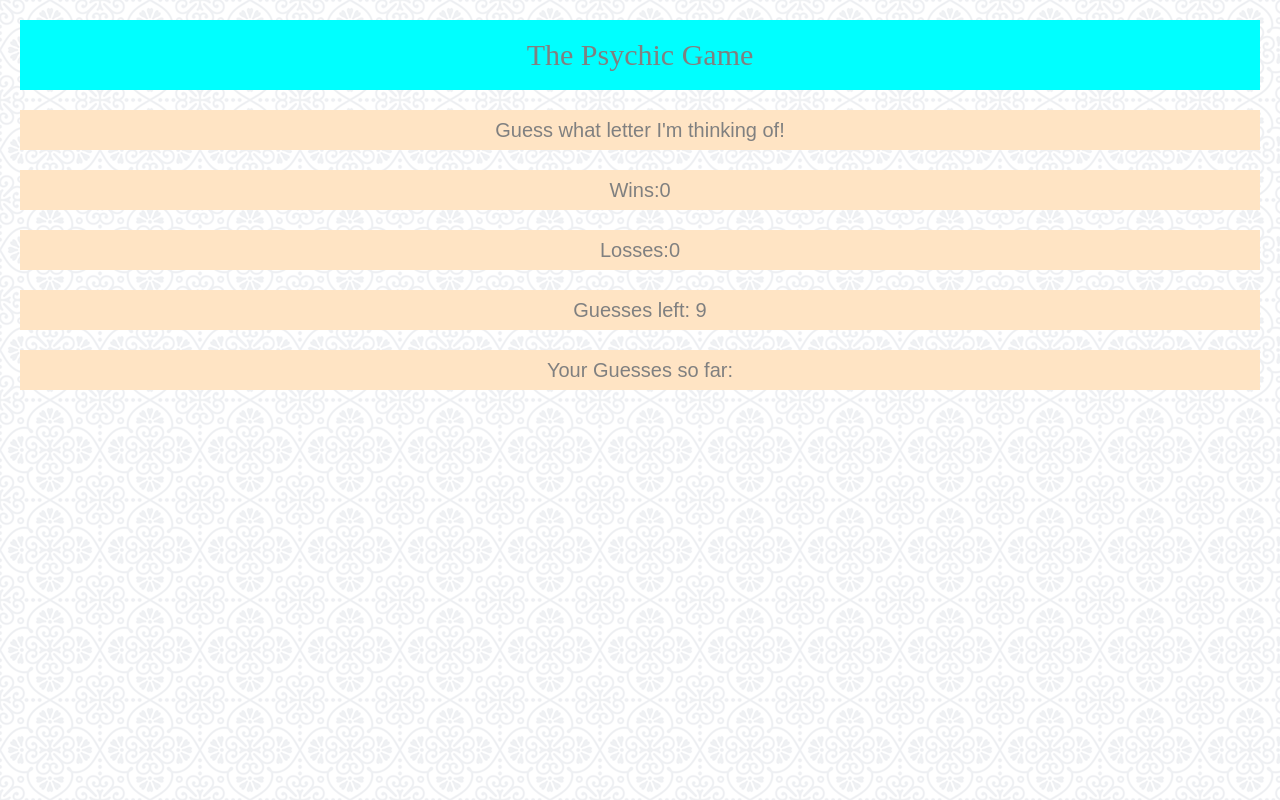
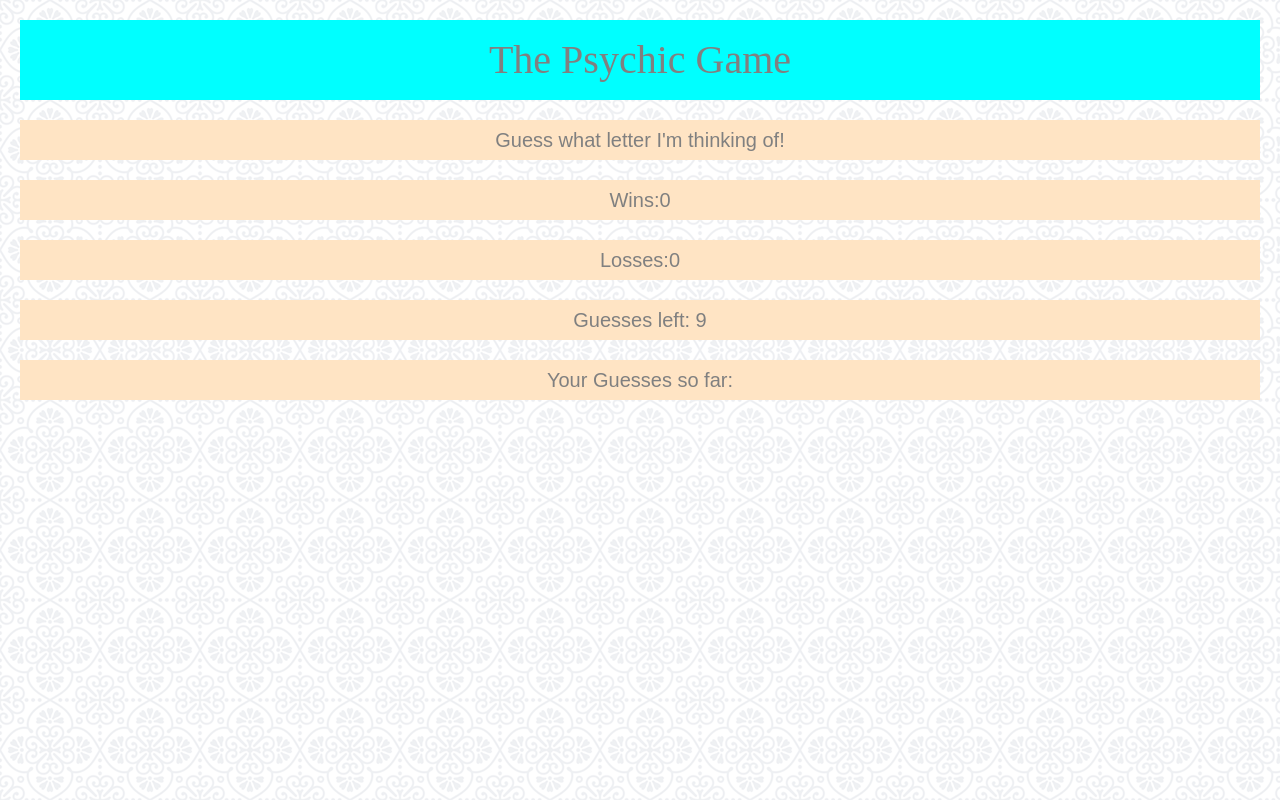
Before and after one commit to Ferat-Imrak/Psychic-Game, a plain HTML site: page index.html in a window 1280 px wide. Drawn offline with Linux system fonts and the light colour scheme.

Commit message:
added some comment

```diff
--- a/assets/css/style.css
+++ b/assets/css/style.css
@@ -12,7 +12,7 @@ body {
 }
 
 h1 {
-    font-size: 30px;
+    font-size: 40px;
     text-align: center;
     background-color: aqua;
     padding: 20px;
```
Also changed, not shown: index.html (+1 -0 lines).
